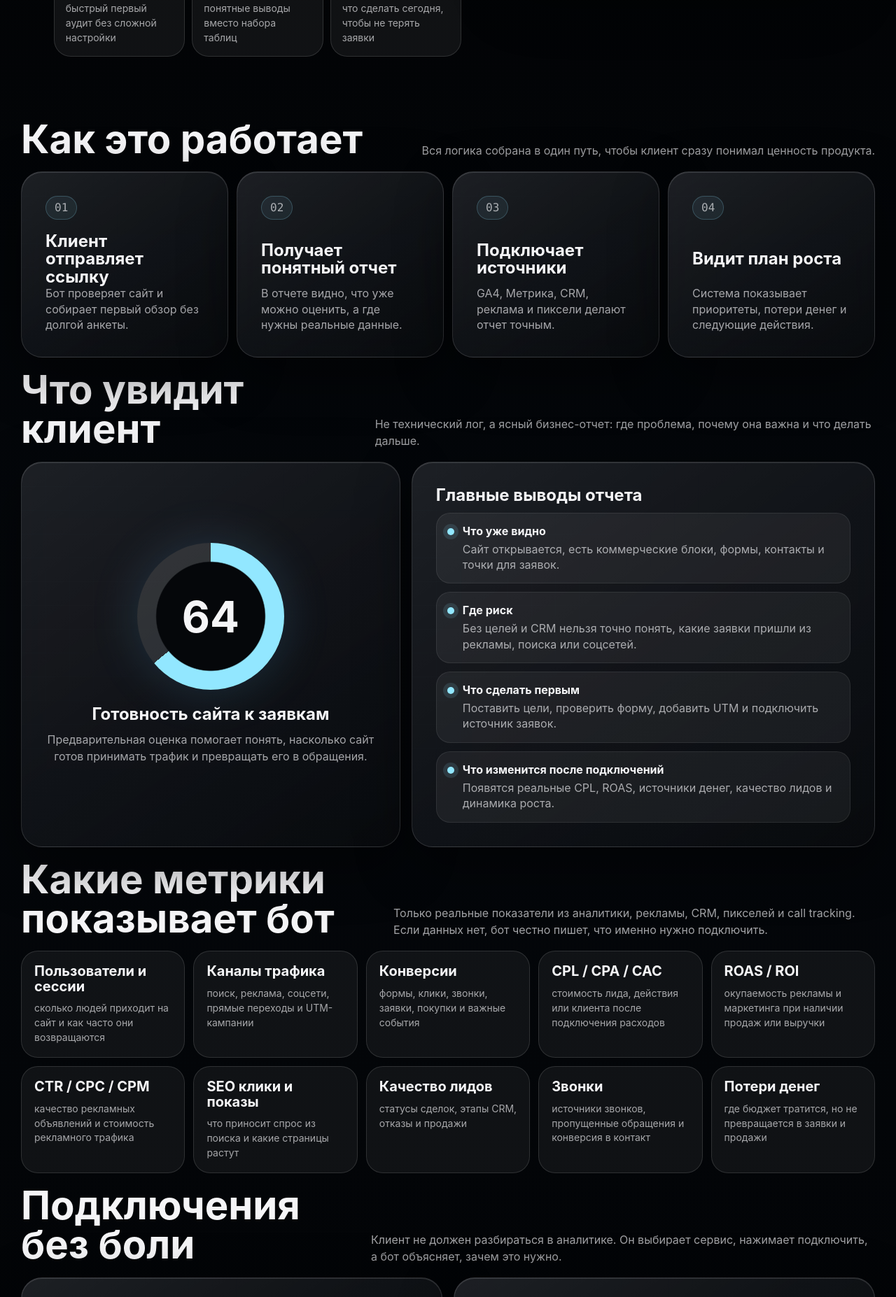
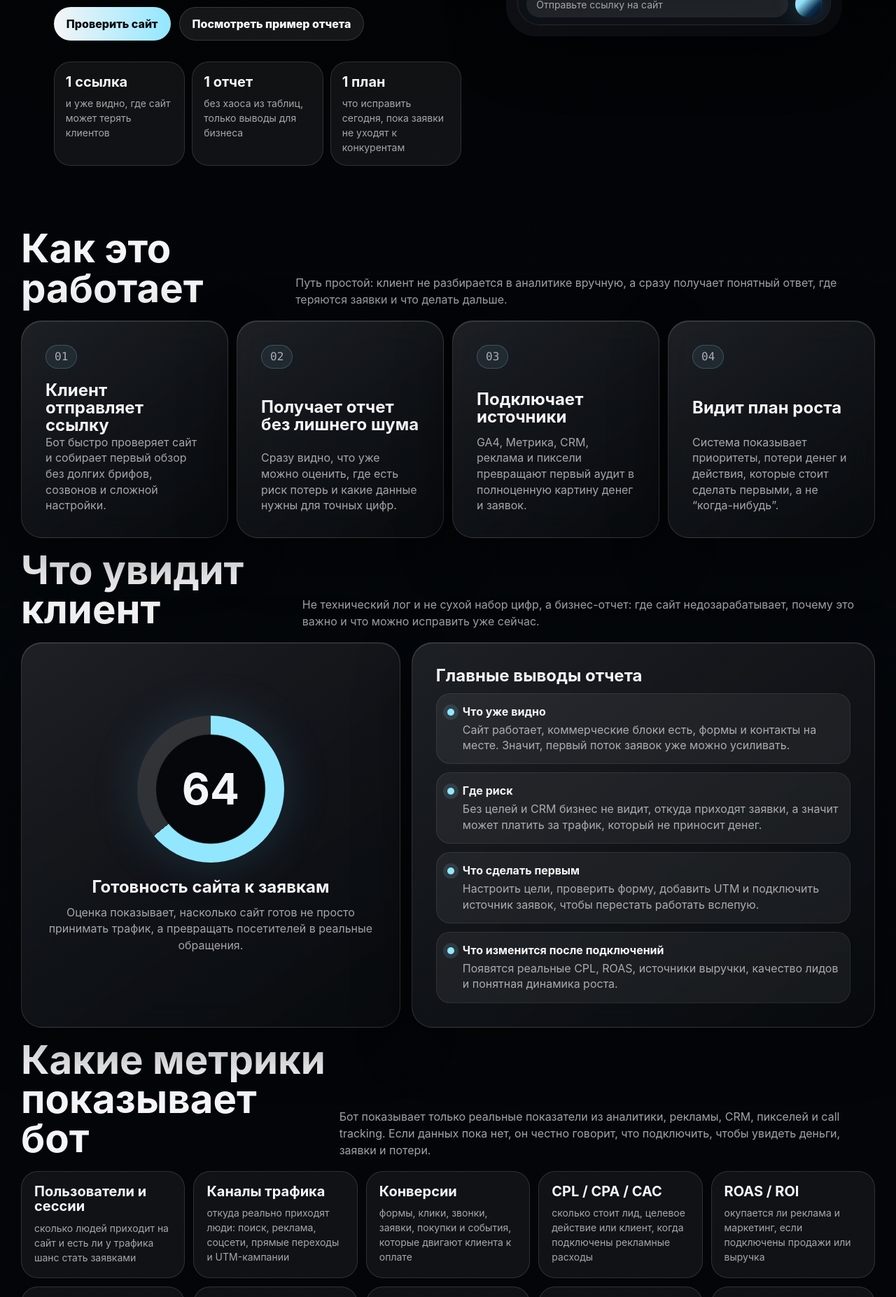
Before and after one commit to KAVKAZTRAVEL/TrafficMindAI, a plain HTML site: page demo/link_only_report.html in a window 1280 px wide. Shown: the part 946-2800 px from the top of the page at 70% size. Drawn offline with Linux system fonts and the light colour scheme.

Commit message:
Rewrite report demo copy for conversion

```diff
--- a/demo/link_only_report.html
+++ b/demo/link_only_report.html
@@ -3,7 +3,7 @@
 <head>
   <meta charset="utf-8">
   <meta name="viewport" content="width=device-width, initial-scale=1">
-  <title>TrafficMind AI - AI-маркетолог в Telegram</title>
+  <title>TrafficMind AI - бот, который показывает потери и рост</title>
   <link rel="stylesheet" href="trafficmind_unified.css">
   <style>
     :root {
@@ -663,17 +663,17 @@
   <main class="page" id="top">
     <section class="hero">
       <div class="hero-copy">
-        <span class="eyebrow">AI-маркетолог в Telegram</span>
-        <h1>Показывает, где бизнес теряет деньги.</h1>
-        <p>Клиент отправляет ссылку на сайт, а TrafficMind AI собирает понятный отчет: что уже видно, где есть риск, какие данные подключить и какое действие сделать первым.</p>
+        <span class="eyebrow">AI-маркетолог прямо в Telegram</span>
+        <h1>Находит, где сайт теряет заявки и деньги.</h1>
+        <p>Клиент просто отправляет ссылку на сайт, а TrafficMind AI быстро собирает отчет: что уже мешает продажам, где бизнес рискует сливать бюджет, какие данные подключить и какой шаг даст самый быстрый эффект.</p>
         <div class="hero-actions">
           <a class="button primary" href="#try">Проверить сайт</a>
           <a class="button" href="#report">Посмотреть пример отчета</a>
         </div>
         <div class="hero-points">
-          <div class="hero-point"><strong>1 ссылка</strong><span>быстрый первый аудит без сложной настройки</span></div>
-          <div class="hero-point"><strong>1 отчет</strong><span>понятные выводы вместо набора таблиц</span></div>
-          <div class="hero-point"><strong>1 план</strong><span>что сделать сегодня, чтобы не терять заявки</span></div>
+          <div class="hero-point"><strong>1 ссылка</strong><span>и уже видно, где сайт может терять клиентов</span></div>
+          <div class="hero-point"><strong>1 отчет</strong><span>без хаоса из таблиц, только выводы для бизнеса</span></div>
+          <div class="hero-point"><strong>1 план</strong><span>что исправить сегодня, пока заявки не уходят к конкурентам</span></div>
         </div>
       </div>
 
@@ -685,14 +685,14 @@
           </div>
           <div class="chat">
             <div class="bubble user">https://example.com</div>
-            <div class="bubble bot">Проверяю сайт и собираю первый отчет. Без подключений я покажу только то, что можно увидеть публично.</div>
+            <div class="bubble bot">Проверяю сайт и ищу места, где вы можете терять заявки. Без подключений покажу только то, что видно честно по открытым данным.</div>
             <div class="bubble bot report-card">
-              <h3>Предварительный отчет готов</h3>
+              <h3>Первый отчет готов</h3>
               <div class="mini-grid">
-                <div class="mini-stat"><b>64/100</b><span>готовность к заявкам</span></div>
-                <div class="mini-stat"><b>4 риска</b><span>мешают конверсии</span></div>
-                <div class="mini-stat"><b>3 шага</b><span>что сделать первым</span></div>
-                <div class="mini-stat"><b>+точность</b><span>после GA4/CRM/рекламы</span></div>
+                <div class="mini-stat"><b>64/100</b><span>готовность принимать заявки</span></div>
+                <div class="mini-stat"><b>4 риска</b><span>могут снижать конверсию</span></div>
+                <div class="mini-stat"><b>3 шага</b><span>быстрые действия на сегодня</span></div>
+                <div class="mini-stat"><b>+точность</b><span>после GA4, CRM и рекламы</span></div>
               </div>
               <div class="chat-actions">
                 <span class="chat-button">Открыть отчет</span>
@@ -708,34 +708,34 @@
     <section class="section" id="how">
       <div class="section-head">
         <h2>Как это работает</h2>
-        <p>Вся логика собрана в один путь, чтобы клиент сразу понимал ценность продукта.</p>
+        <p>Путь простой: клиент не разбирается в аналитике вручную, а сразу получает понятный ответ, где теряются заявки и что делать дальше.</p>
       </div>
       <div class="flow">
-        <article class="card flow-card"><span class="number">01</span><strong>Клиент отправляет ссылку</strong><span>Бот проверяет сайт и собирает первый обзор без долгой анкеты.</span></article>
-        <article class="card flow-card"><span class="number">02</span><strong>Получает понятный отчет</strong><span>В отчете видно, что уже можно оценить, а где нужны реальные данные.</span></article>
-        <article class="card flow-card"><span class="number">03</span><strong>Подключает источники</strong><span>GA4, Метрика, CRM, реклама и пиксели делают отчет точным.</span></article>
-        <article class="card flow-card"><span class="number">04</span><strong>Видит план роста</strong><span>Система показывает приоритеты, потери денег и следующие действия.</span></article>
+        <article class="card flow-card"><span class="number">01</span><strong>Клиент отправляет ссылку</strong><span>Бот быстро проверяет сайт и собирает первый обзор без долгих брифов, созвонов и сложной настройки.</span></article>
+        <article class="card flow-card"><span class="number">02</span><strong>Получает отчет без лишнего шума</strong><span>Сразу видно, что уже можно оценить, где есть риск потерь и какие данные нужны для точных цифр.</span></article>
+        <article class="card flow-card"><span class="number">03</span><strong>Подключает источники</strong><span>GA4, Метрика, CRM, реклама и пиксели превращают первый аудит в полноценную картину денег и заявок.</span></article>
+        <article class="card flow-card"><span class="number">04</span><strong>Видит план роста</strong><span>Система показывает приоритеты, потери денег и действия, которые стоит сделать первыми, а не “когда-нибудь”.</span></article>
       </div>
     </section>
 
     <section class="section" id="report">
       <div class="section-head">
         <h2>Что увидит клиент</h2>
-        <p>Не технический лог, а ясный бизнес-отчет: где проблема, почему она важна и что делать дальше.</p>
+        <p>Не технический лог и не сухой набор цифр, а бизнес-отчет: где сайт недозарабатывает, почему это важно и что можно исправить уже сейчас.</p>
       </div>
       <div class="demo-report">
         <article class="card score-card">
           <div class="score"><strong>64</strong></div>
           <h3>Готовность сайта к заявкам</h3>
-          <p>Предварительная оценка помогает понять, насколько сайт готов принимать трафик и превращать его в обращения.</p>
+          <p>Оценка показывает, насколько сайт готов не просто принимать трафик, а превращать посетителей в реальные обращения.</p>
         </article>
         <article class="card">
           <h3>Главные выводы отчета</h3>
           <div class="insight-list">
-            <div class="insight"><span class="dot"></span><div><strong>Что уже видно</strong><span>Сайт открывается, есть коммерческие блоки, формы, контакты и точки для заявок.</span></div></div>
-            <div class="insight"><span class="dot"></span><div><strong>Где риск</strong><span>Без целей и CRM нельзя точно понять, какие заявки пришли из рекламы, поиска или соцсетей.</span></div></div>
-            <div class="insight"><span class="dot"></span><div><strong>Что сделать первым</strong><span>Поставить цели, проверить форму, добавить UTM и подключить источник заявок.</span></div></div>
-            <div class="insight"><span class="dot"></span><div><strong>Что изменится после подключений</strong><span>Появятся реальные CPL, ROAS, источники денег, качество лидов и динамика роста.</span></div></div>
+            <div class="insight"><span class="dot"></span><div><strong>Что уже видно</strong><span>Сайт работает, коммерческие блоки есть, формы и контакты на месте. Значит, первый поток заявок уже можно усиливать.</span></div></div>
+            <div class="insight"><span class="dot"></span><div><strong>Где риск</strong><span>Без целей и CRM бизнес не видит, откуда приходят заявки, а значит может платить за трафик, который не приносит денег.</span></div></div>
+            <div class="insight"><span class="dot"></span><div><strong>Что сделать первым</strong><span>Настроить цели, проверить форму, добавить UTM и подключить источник заявок, чтобы перестать работать вслепую.</span></div></div>
+            <div class="insight"><span class="dot"></span><div><strong>Что изменится после подключений</strong><span>Появятся реальные CPL, ROAS, источники выручки, качество лидов и понятная динамика роста.</span></div></div>
           </div>
         </article>
       </div>
@@ -744,31 +744,31 @@
     <section class="section" id="metrics">
       <div class="section-head">
         <h2>Какие метрики показывает бот</h2>
-        <p>Только реальные показатели из аналитики, рекламы, CRM, пикселей и call tracking. Если данных нет, бот честно пишет, что именно нужно подключить.</p>
+        <p>Бот показывает только реальные показатели из аналитики, рекламы, CRM, пикселей и call tracking. Если данных пока нет, он честно говорит, что подключить, чтобы увидеть деньги, заявки и потери.</p>
       </div>
       <div class="metrics">
-        <div class="metric"><b>Пользователи и сессии</b><span>сколько людей приходит на сайт и как часто они возвращаются</span></div>
-        <div class="metric"><b>Каналы трафика</b><span>поиск, реклама, соцсети, прямые переходы и UTM-кампании</span></div>
-        <div class="metric"><b>Конверсии</b><span>формы, клики, звонки, заявки, покупки и важные события</span></div>
-        <div class="metric"><b>CPL / CPA / CAC</b><span>стоимость лида, действия или клиента после подключения расходов</span></div>
-        <div class="metric"><b>ROAS / ROI</b><span>окупаемость рекламы и маркетинга при наличии продаж или выручки</span></div>
-        <div class="metric"><b>CTR / CPC / CPM</b><span>качество рекламных объявлений и стоимость рекламного трафика</span></div>
-        <div class="metric"><b>SEO клики и показы</b><span>что приносит спрос из поиска и какие страницы растут</span></div>
-        <div class="metric"><b>Качество лидов</b><span>статусы сделок, этапы CRM, отказы и продажи</span></div>
-        <div class="metric"><b>Звонки</b><span>источники звонков, пропущенные обращения и конверсия в контакт</span></div>
-        <div class="metric"><b>Потери денег</b><span>где бюджет тратится, но не превращается в заявки и продажи</span></div>
+        <div class="metric"><b>Пользователи и сессии</b><span>сколько людей приходит на сайт и есть ли у трафика шанс стать заявками</span></div>
+        <div class="metric"><b>Каналы трафика</b><span>откуда реально приходят люди: поиск, реклама, соцсети, прямые переходы и UTM-кампании</span></div>
+        <div class="metric"><b>Конверсии</b><span>формы, клики, звонки, заявки, покупки и события, которые двигают клиента к оплате</span></div>
+        <div class="metric"><b>CPL / CPA / CAC</b><span>сколько стоит лид, целевое действие или клиент, когда подключены рекламные расходы</span></div>
+        <div class="metric"><b>ROAS / ROI</b><span>окупается ли реклама и маркетинг, если подключены продажи или выручка</span></div>
+        <div class="metric"><b>CTR / CPC / CPM</b><span>где объявления цепляют аудиторию, а где бюджет уходит слишком дорого</span></div>
+        <div class="metric"><b>SEO клики и показы</b><span>какие запросы дают спрос из поиска и какие страницы уже можно усилить</span></div>
+        <div class="metric"><b>Качество лидов</b><span>какие заявки доходят до сделки, где отваливаются клиенты и что приносит продажи</span></div>
+        <div class="metric"><b>Звонки</b><span>из каких источников звонят, сколько обращений теряется и где нужно быстрее отвечать</span></div>
+        <div class="metric"><b>Потери денег</b><span>где бюджет, трафик и заявки не превращаются в продажи и требуют срочного внимания</span></div>
       </div>
     </section>
 
     <section class="section" id="connect">
       <div class="section-head">
         <h2>Подключения без боли</h2>
-        <p>Клиент не должен разбираться в аналитике. Он выбирает сервис, нажимает подключить, а бот объясняет, зачем это нужно.</p>
+        <p>Клиенту не нужно становиться аналитиком. Он выбирает сервис, нажимает подключить, а бот объясняет простым языком, какие деньги и заявки станут видны после этого.</p>
       </div>
       <div class="connect-grid">
         <article class="card">
           <h3>Если клиент отправил только ссылку</h3>
-          <p>Бот показывает предварительный аудит сайта: структуру, формы, CTA, признаки аналитики, риски конверсии и первые действия. Он не выдумывает продажи, рекламные расходы или ROAS.</p>
+          <p>Бот сразу дает быстрый старт: проверяет структуру, формы, CTA, признаки аналитики, риски конверсии и первые действия. Он не выдумывает продажи, расходы и ROAS, а честно показывает, что уже видно и что нужно подключить для точности.</p>
           <div class="pill-list">
             <span class="pill">быстрый старт</span>
             <span class="pill">публичные данные</span>
@@ -778,7 +778,7 @@
         </article>
         <article class="card">
           <h3>Если клиент подключил данные</h3>
-          <p>Отчет становится точным: бот связывает трафик, расходы, заявки, звонки и продажи в одну картину. Тогда появляется карта прибыли, прогнозы, приоритеты и контроль потерь.</p>
+          <p>Отчет становится рабочим инструментом роста: бот связывает трафик, расходы, заявки, звонки и продажи в одну картину. Тогда появляются карта прибыли, прогнозы, приоритеты и контроль потерь, пока бюджет не ушел впустую.</p>
           <div class="pill-list">
             <span class="pill">Google Analytics 4</span>
             <span class="pill">Search Console</span>
```
